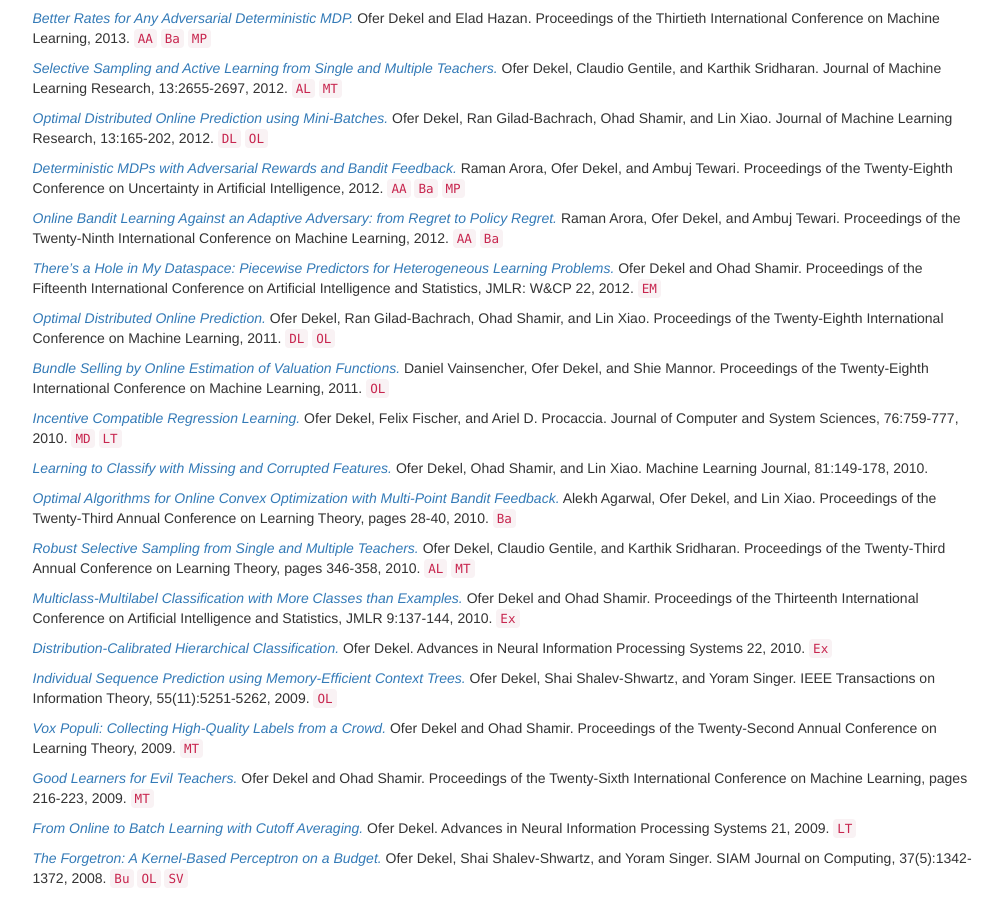
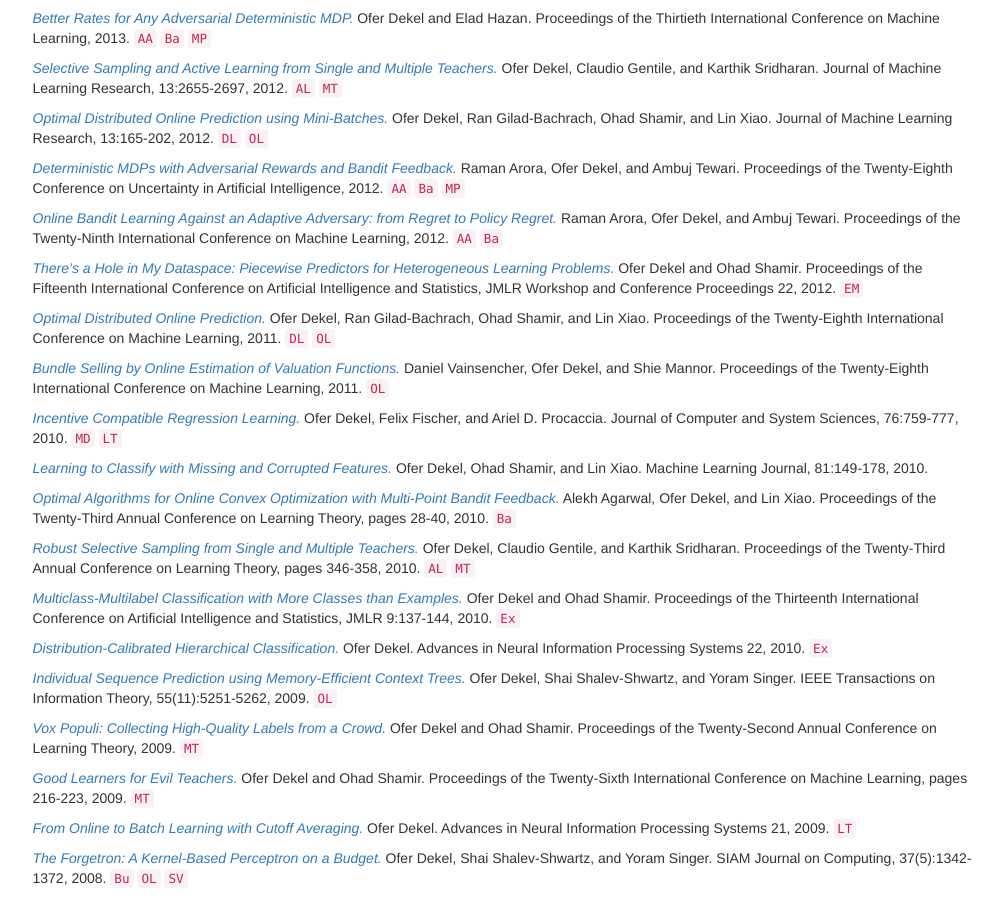
Before and after one commit to oferdekel/oferdekel.github.io, a Jekyll site: the page built from index.md, in a window 1280 px wide and 900 px high, scrolled down 572 px. Shown: the whole window, without its empty margins (150-1152 px from the left). Built offline with Jekyll 4.4.1, drawn with Linux system fonts in a browser that asks for light colours.

Commit message:
replaced W&CP with explicit name

```diff
--- a/index.md
+++ b/index.md
@@ -36,7 +36,7 @@ title: Ofer Dekel's Publications
 
 [*Online Bandit Learning Against an Adaptive Adversary: from Regret to Policy Regret.*](pdf/2012AroraDeTe.pdf) Raman Arora, Ofer Dekel, and Ambuj Tewari. Proceedings of the Twenty-Ninth International Conference on Machine Learning, 2012. `AA` `Ba`
 
-[*There's a Hole in My Dataspace: Piecewise Predictors for Heterogeneous Learning Problems.*](pdf/2012DekelSh.pdf) Ofer Dekel and Ohad Shamir. Proceedings of the Fifteenth International Conference on Artificial Intelligence and Statistics, JMLR: W&CP 22, 2012. `EM`
+[*There's a Hole in My Dataspace: Piecewise Predictors for Heterogeneous Learning Problems.*](pdf/2012DekelSh.pdf) Ofer Dekel and Ohad Shamir. Proceedings of the Fifteenth International Conference on Artificial Intelligence and Statistics, JMLR Workshop and Conference Proceedings 22, 2012. `EM`
 
 [*Optimal Distributed Online Prediction.*](pdf/2011DekelGiShXi.pdf) Ofer Dekel, Ran Gilad-Bachrach, Ohad Shamir, and Lin Xiao. Proceedings of the Twenty-Eighth International Conference on Machine Learning, 2011. `DL` `OL`
 
```
